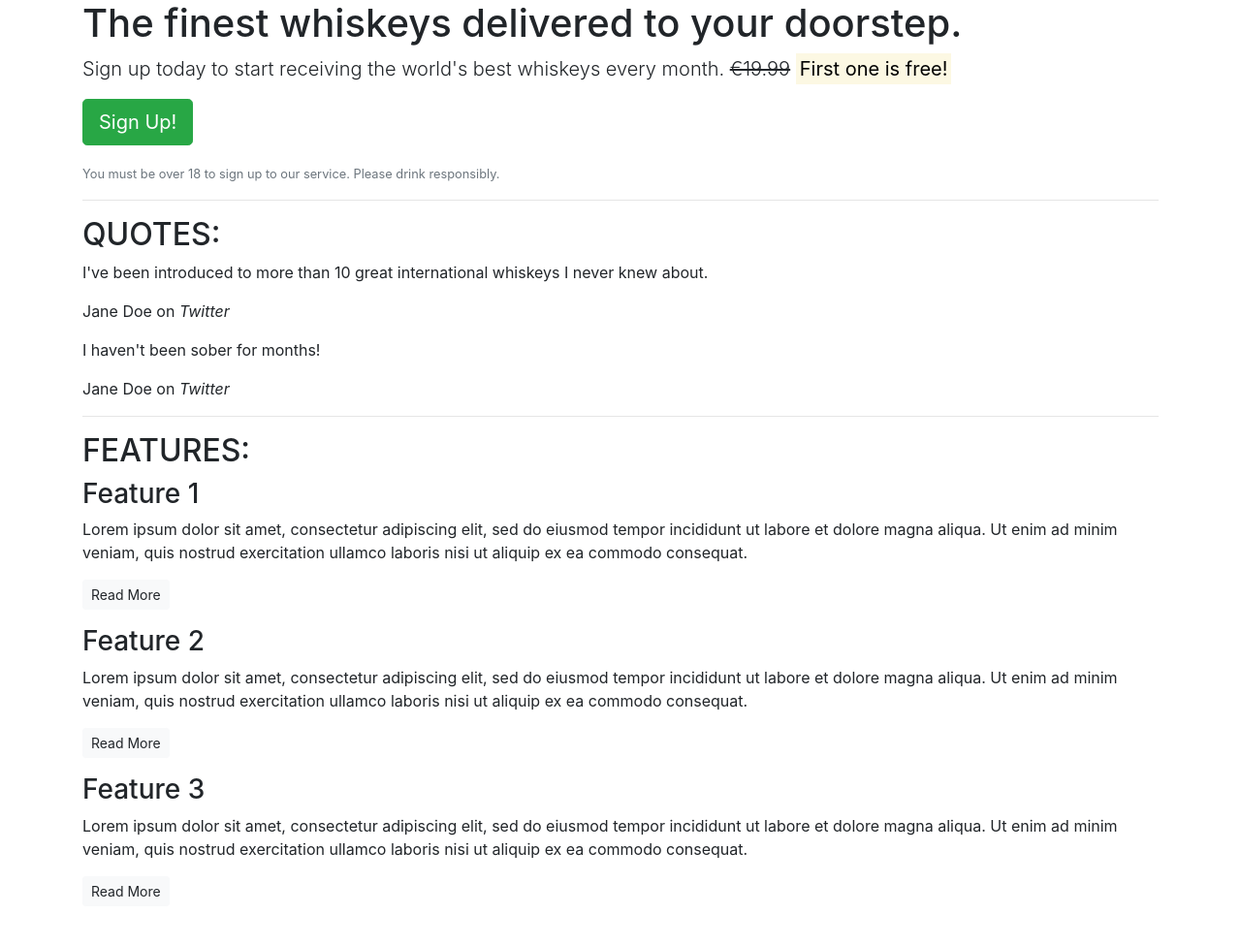
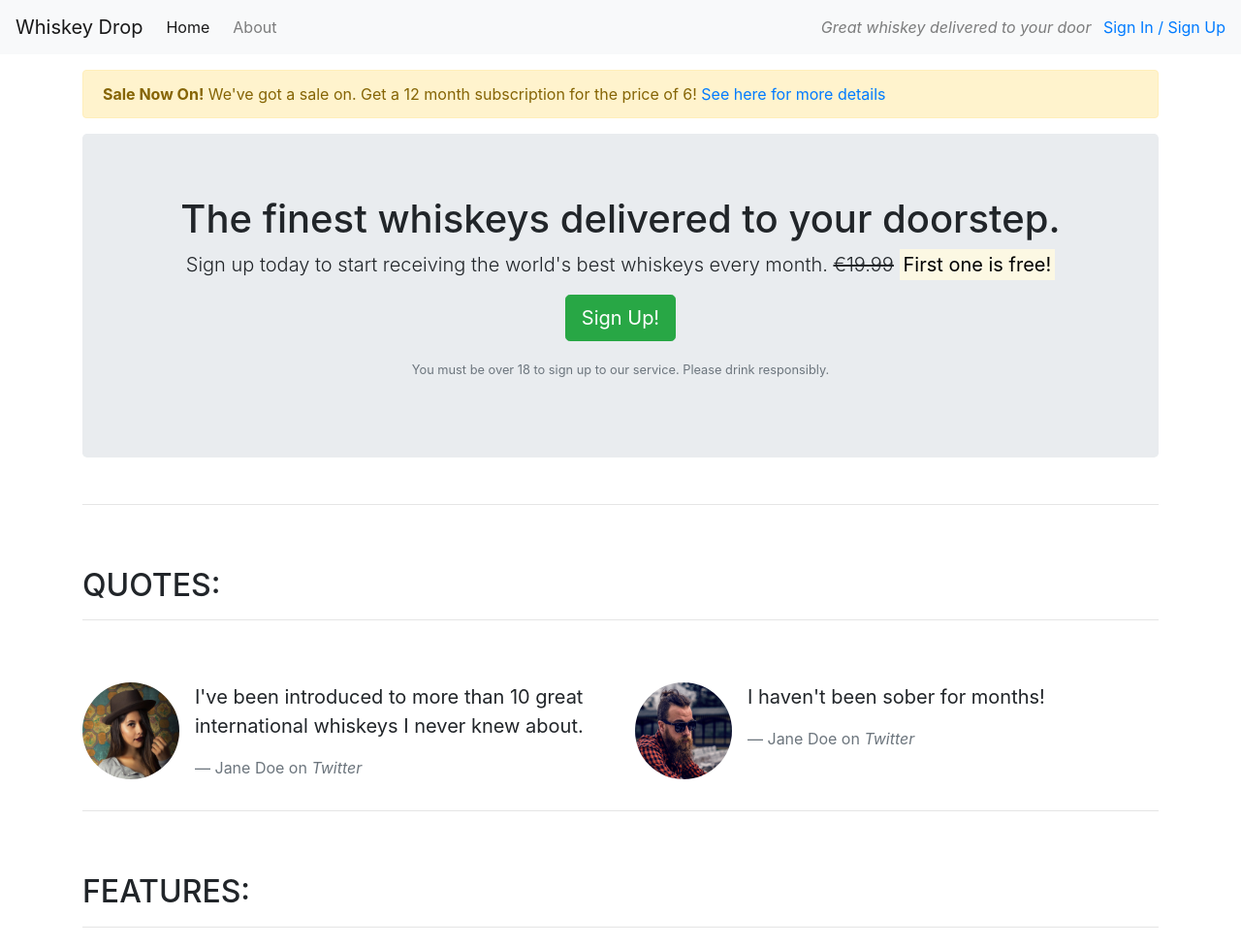
Before and after one commit to shaunadoo97/Whiskey-Drop-Bootstrap, a plain HTML site: page index.html in a window 1280 px wide. Shown: the top 976 px of the page at 97% size. Before the commit the page ends 951 px from the top, so only its background shows below. Drawn offline with nearby package versions, Linux system fonts and the light colour scheme.

Commit message:
Adding more styling into html

```diff
--- a/index.html
+++ b/index.html
@@ -6,52 +6,119 @@
     <meta name="viewport" content="width=device-width, initial-scale=1.0">
     <title>Whiskey Drop | Taste a new whiskey every month</title>
     <link rel="stylesheet" href="https://maxcdn.bootstrapcdn.com/bootstrap/4.1.3/css/bootstrap.min.css">
+    <link rel="stylesheet" href="https://use.fontawesome.com/releases/v5.6.1/css/all.css" integrity="sha384-gfdkjb5BdAXd+lj+gudLWI+BXq4IuLW5IT+brZEZsLFm++aCMlF1V92rMkPaX4PP" crossorigin="anonymous">
 </head>
 
 <body>
-    <article class="container">
+    <!--Nav-->
+    <nav class="navbar navbar-light navbar-expand-sm bg-light">
+        <a href="/" class="navbar-brand">
+                    Whiskey Drop</a>
+        <ul class="navbar-nav mr-auto">
+            <li class="active nav-item mr-2"><a class="nav-link" href="/">Home</a></li>
+            <li class="nav-item mr-2"><a class="nav-link" href="">About</a></li>
+            <li class="nav-item mr-2 d-block d-sm-none"><a class="nav-link" href="">Sign In / Sign Up</a></li>
+        </ul>
+
+        <div class="d-none d-md-block">
+            <p class="navbar-text my-auto mr-2"><i>Great whiskey delivered to your door</i></p>
+            <a href="/login">Sign In / Sign Up</a>
+        </div>
+        <!--</div>-->
+    </nav>
+    <article class="container mt-3">
+        <div class="row d-none d-sm-block">
+            <div class="col-12">
+                <div class="alert alert-warning">
+                    <strong>Sale Now On!</strong> We've got a sale on. Get a 12 month subscription for the price of 6! <a href="">See here for more details</a>
+                </div>
+            </div>
+        </div>
         <!-- Callout -->
-        <section class="callout">
+        <div class="row">
+            <div class="col-12">
+                <section class="callout jumbotron text-center">
                     <h1>The finest whiskeys delivered to your doorstep.</h1>
-            <p class="lead">Sign up today to start receiving the world's best whiskeys every month. <s>€19.99</s> <strong><mark>First one is free!</mark></strong></p>
+                    <p class="lead">Sign up today to start receiving the world's best whiskeys every month.
+                        <s class="d-none d-sm-inline">€19.99</s>
+                        <span class="d-inline d-sm-none"><br></span>
+                        <strong><mark>First one is free!</mark></strong></p>
                     <p><button class="btn btn-lg btn-success">Sign Up!</button></p>
                     <p class="text-muted"><small>You must be over 18 to sign up to our service. Please drink responsibly.</small></p>
                 </section>
+            </div>
+        </div>
         <!-- /.callout -->
         <hr>
-
         <!-- Quotes -->
         <section class="quotes">
+            <div class="row">
+                <div class="col-12 my-5">
                     <h2 class="text-uppercase">Quotes:</h2>
-            <blockquote class="quote">
+                    <hr />
+                </div>
+            </div>
+            <div class="row">
+                <div class="col-12 col-md-6">
+                    <div class="media">
+                        <div class="d-none d-sm-block">
+                            <img src="images/girl-image.png" class="rounded-circle mr-3" height=100 width=100>
+                        </div>
+                        <div class="media-body">
+                            <blockquote class="blockquote">
                                 <p>I've been introduced to more than 10 great international whiskeys I never knew about.</p>
-                <footer>Jane Doe on <cite title="Twitter">Twitter</cite></footer>
+                                <footer class="blockquote-footer">Jane Doe on <cite title="Twitter">Twitter</cite></footer>
                             </blockquote>
-            <blockquote class="quote">
+                        </div>
+                    </div>
+                </div>
+                <div class="col-12 col-md-6">
+                    <div class="media">
+                        <div class="d-none d-sm-block">
+                            <img src="images/guy-image.png" class="rounded-circle mr-3" height=100 width=100>
+                        </div>
+                        <div class="media-body">
+                            <blockquote class="blockquote">
                                 <p>I haven't been sober for months!</p>
-                <footer>Jane Doe on <cite title="Twitter">Twitter</cite></footer>
+                                <footer class="blockquote-footer">Jane Doe on <cite title="Twitter">Twitter</cite></footer>
                             </blockquote>
+                        </div>
+                    </div>
+                </div>
+            </div>
         </section>
         <!-- /.quotes -->
         <hr>
-
         <!-- Features -->
         <section class="features">
+            <div class="row">
+                <div class="col-12 my-5">
                     <h2 class="text-uppercase">Features:</h2>
+                    <hr />
+                </div>
+            </div>
+            <div class="row">
+                <div class="col-12 col-md-6 col-lg-4">
                     <div class="feature">
-                <h3>Feature 1</h3>
+                        <h3><i class="fas fa-gift d-none d-sm-inline"></i> Feature 1 <span class="badge badge-success">New!</span></h3>
                         <p>Lorem ipsum dolor sit amet, consectetur adipiscing elit, sed do eiusmod tempor incididunt ut labore et dolore magna aliqua. Ut enim ad minim veniam, quis nostrud exercitation ullamco laboris nisi ut aliquip ex ea commodo consequat.</p>
                         <p><a class="btn btn-sm btn-light" href="">Read More</a></p>
                     </div>
+                </div>
+                <div class="col-12 col-md-6 col-lg-4">
                     <div class="feature">
-                <h3>Feature 2</h3>
+                        <h3><i class="fas fa-credit-card d-none d-sm-inline"></i> Feature 2</h3>
                         <p>Lorem ipsum dolor sit amet, consectetur adipiscing elit, sed do eiusmod tempor incididunt ut labore et dolore magna aliqua. Ut enim ad minim veniam, quis nostrud exercitation ullamco laboris nisi ut aliquip ex ea commodo consequat.</p>
                         <p><a class="btn btn-sm btn-light" href="">Read More</a></p>
                     </div>
+                </div>
+                <div class="col-12 d-md-none d-lg-block col-lg-4">
                     <div class="feature">
-                <h3>Feature 3</h3>
+                        <h3><i class="fas fa-times-circle d-none d-sm-inline"></i> Feature 3</h3>
                         <p>Lorem ipsum dolor sit amet, consectetur adipiscing elit, sed do eiusmod tempor incididunt ut labore et dolore magna aliqua. Ut enim ad minim veniam, quis nostrud exercitation ullamco laboris nisi ut aliquip ex ea commodo consequat.</p>
                         <p><a class="btn btn-sm btn-light" href="">Read More</a></p>
+                    </div>
+                </div>
             </div>
         </section>
         <!-- /.features -->
```
Also changed, not shown: images/girl-image.png (added), images/guy-image.png (added). Lines whose indentation alone changed are shown as unchanged.
